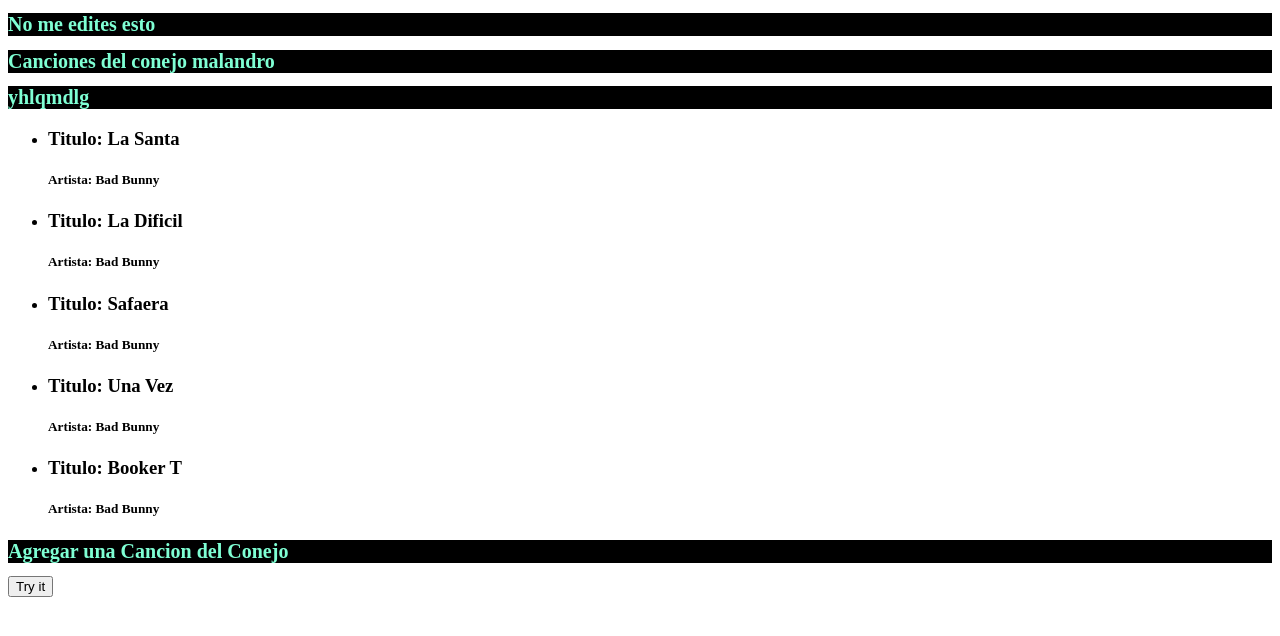
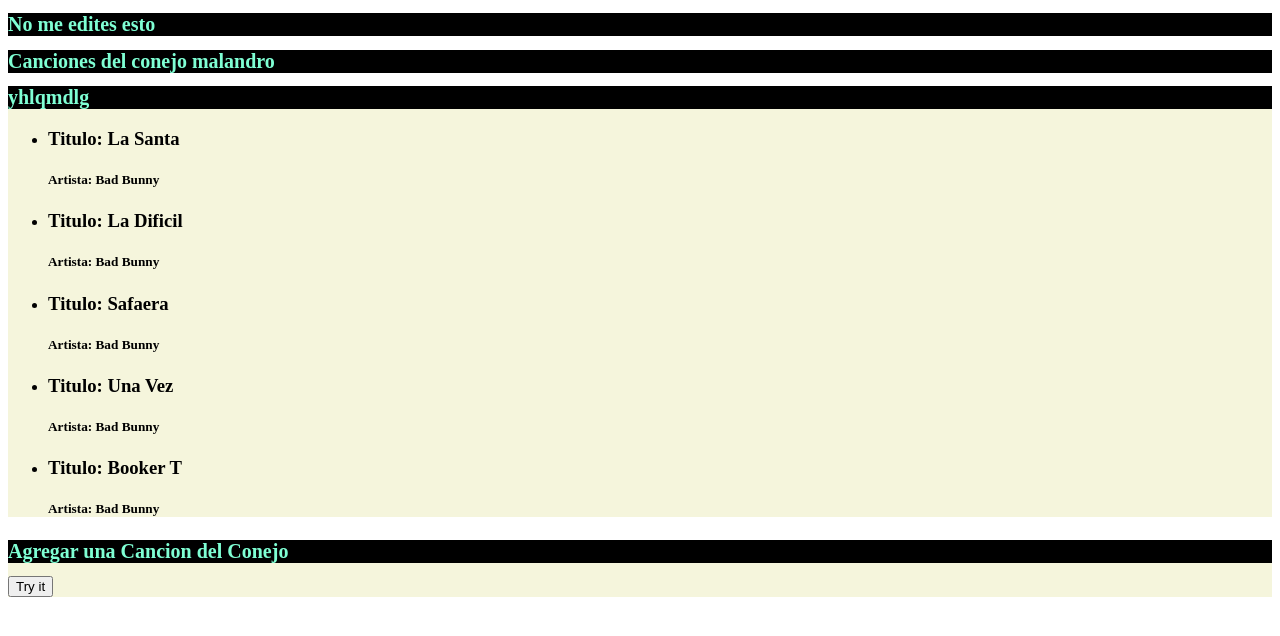
Before and after one commit to javifu00/Prueba-Git, a plain HTML site: page index.html in a window 1280 px wide. Drawn offline with Linux system fonts and the light colour scheme.

Commit message:
Primer cambio

```diff
--- a/style.css
+++ b/style.css
@@ -1,6 +1,10 @@
 .wrapper{
     background-color: antiquewhite;
     font-family: 'Courier New', Courier, monospace;
+}
+
+div {
+    background-color: beige;
 }
 
 h1 {
```
